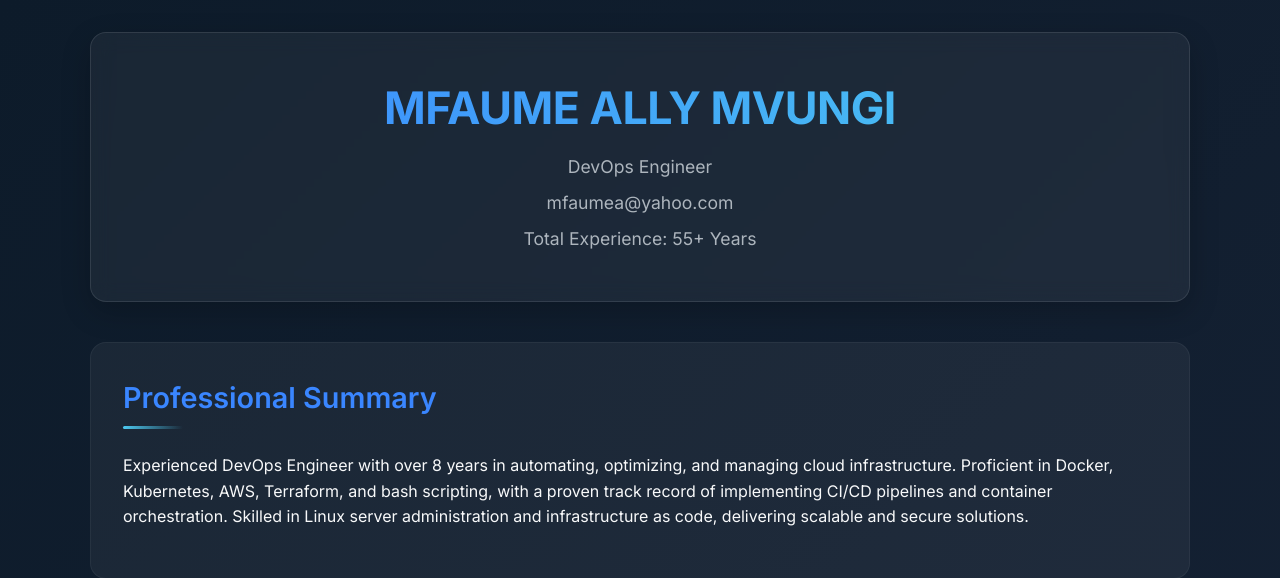
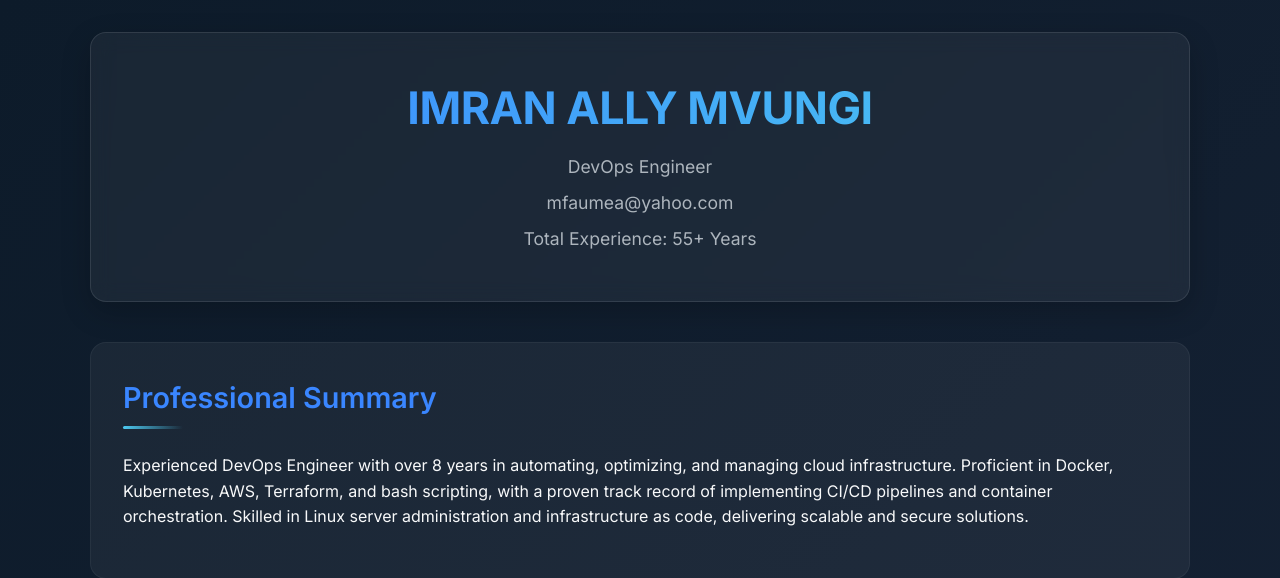
Before and after one commit to mfamari/my-resume, a Flask app: page / in a window 1280 px wide. Shown: the top 578 px of the page. Run offline with Flask 3, Linux system fonts and the light colour scheme.

Commit message:
ECR PUSH

```diff
--- a/templates/index.html
+++ b/templates/index.html
@@ -271,7 +271,7 @@
 <body>
     <div class="container">
         <header class="header">
-            <h1>MFAUME ALLY MVUNGI</h1>
+            <h1>IMRAN ALLY MVUNGI</h1>
             <p>DevOps Engineer</p>
             <p>mfaumea@yahoo.com</p>
             <p>Total Experience: 55+ Years</p>
```
Also changed, not shown: .github/workflows/ci.yml.
